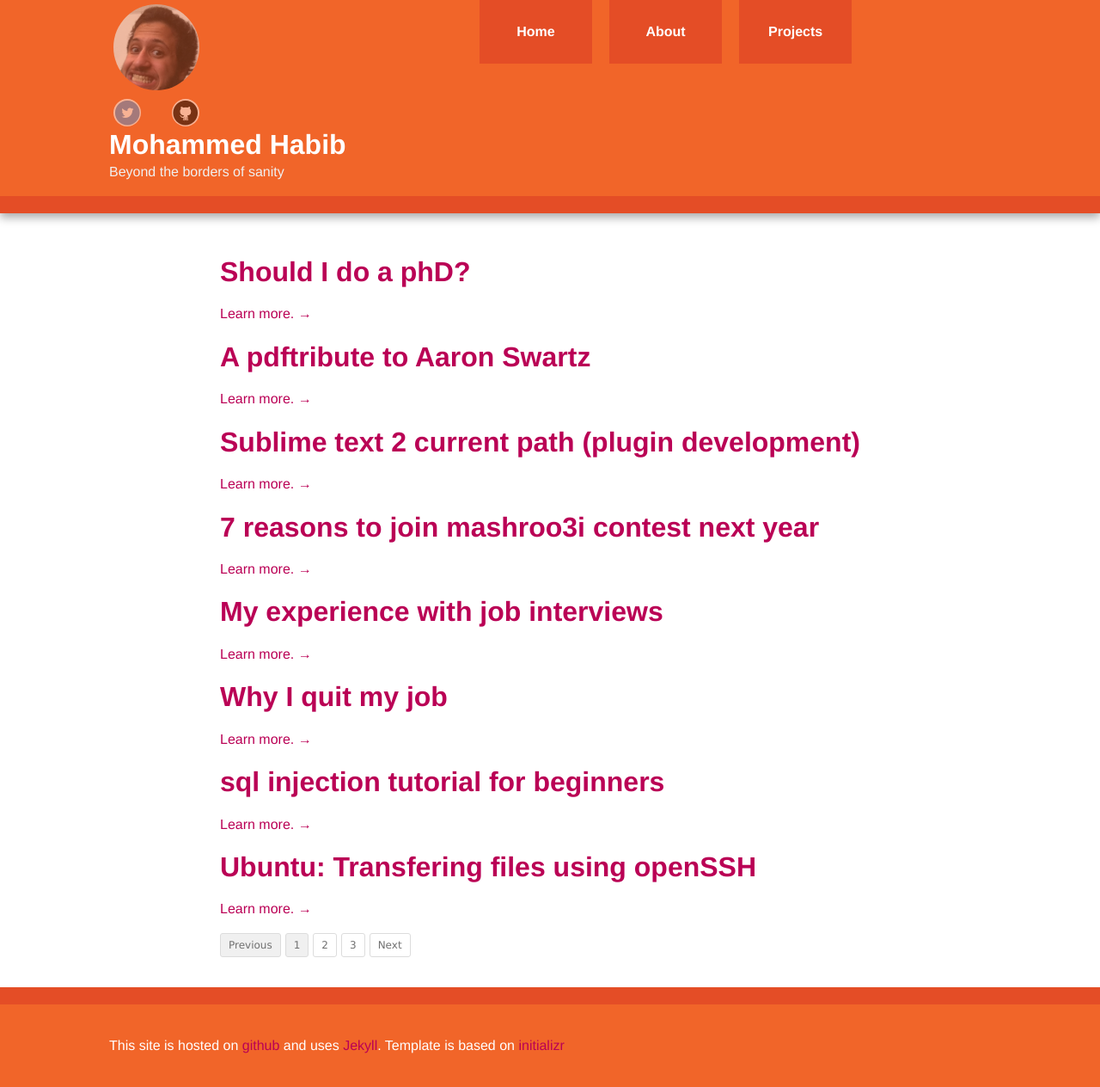
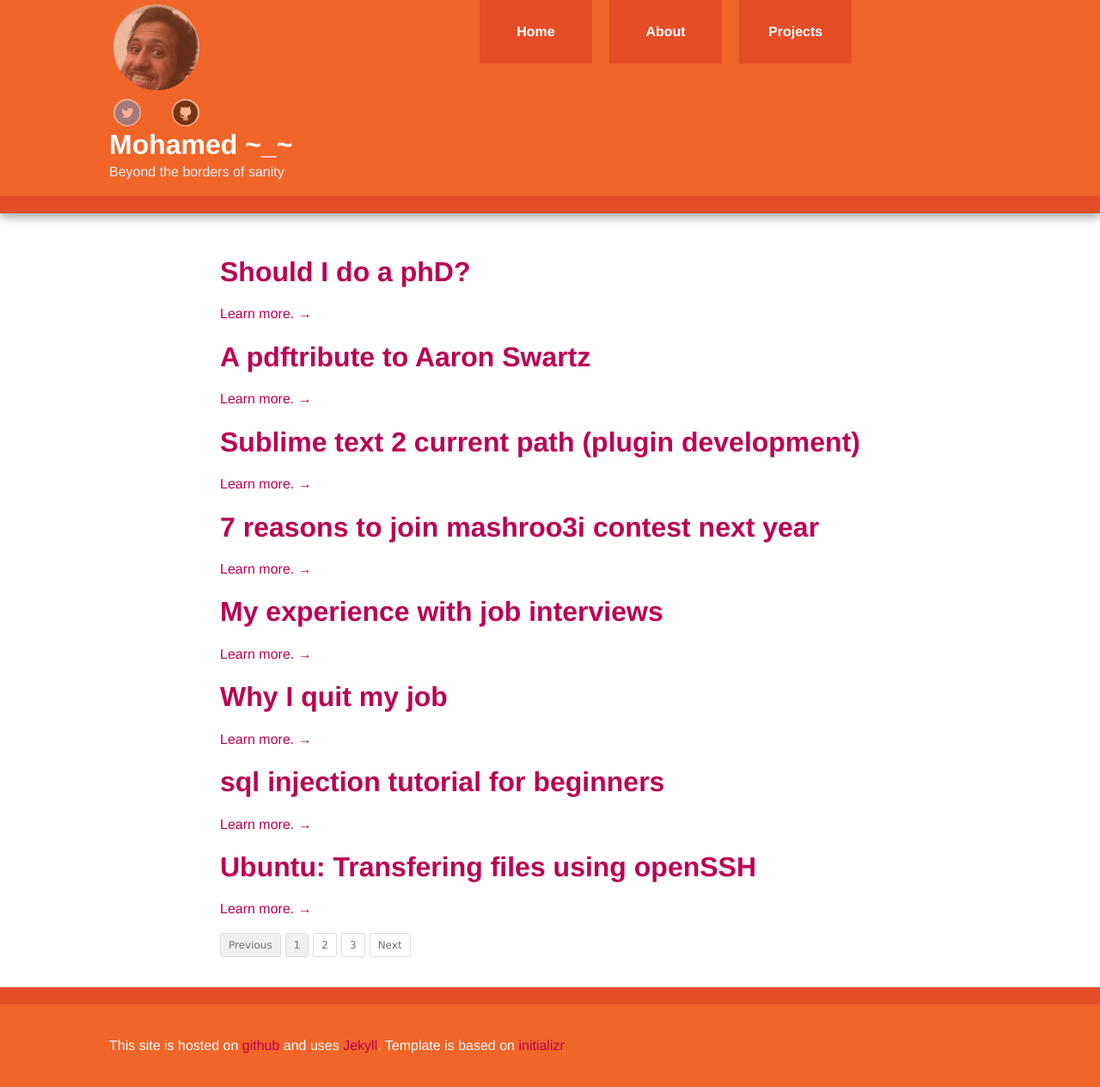
Before and after one commit to motatoes/motatoes.github.io, a Jekyll site: the page built from index.html, in a window 1280 px wide. Shown: the whole page at 86% size. Built offline with Jekyll 4.4.1, drawn with Linux system fonts in a browser that asks for light colours; nearby versions of some CDN libraries; the list of posts is cut into pages by our own code.

Commit message:
Update header.html

```diff
--- a/_includes/header.html
+++ b/_includes/header.html
@@ -10,7 +10,7 @@
 					<div class="icon github transparent"></div>
 				</a>
 			</div>
-			<h1 id="title">Mohammed Habib</h1>
+			<h1 id="title">Mohamed ~_~</h1>
 			<p class="caption">Beyond the borders of sanity</p>
 		</div>
 		<nav>
```
